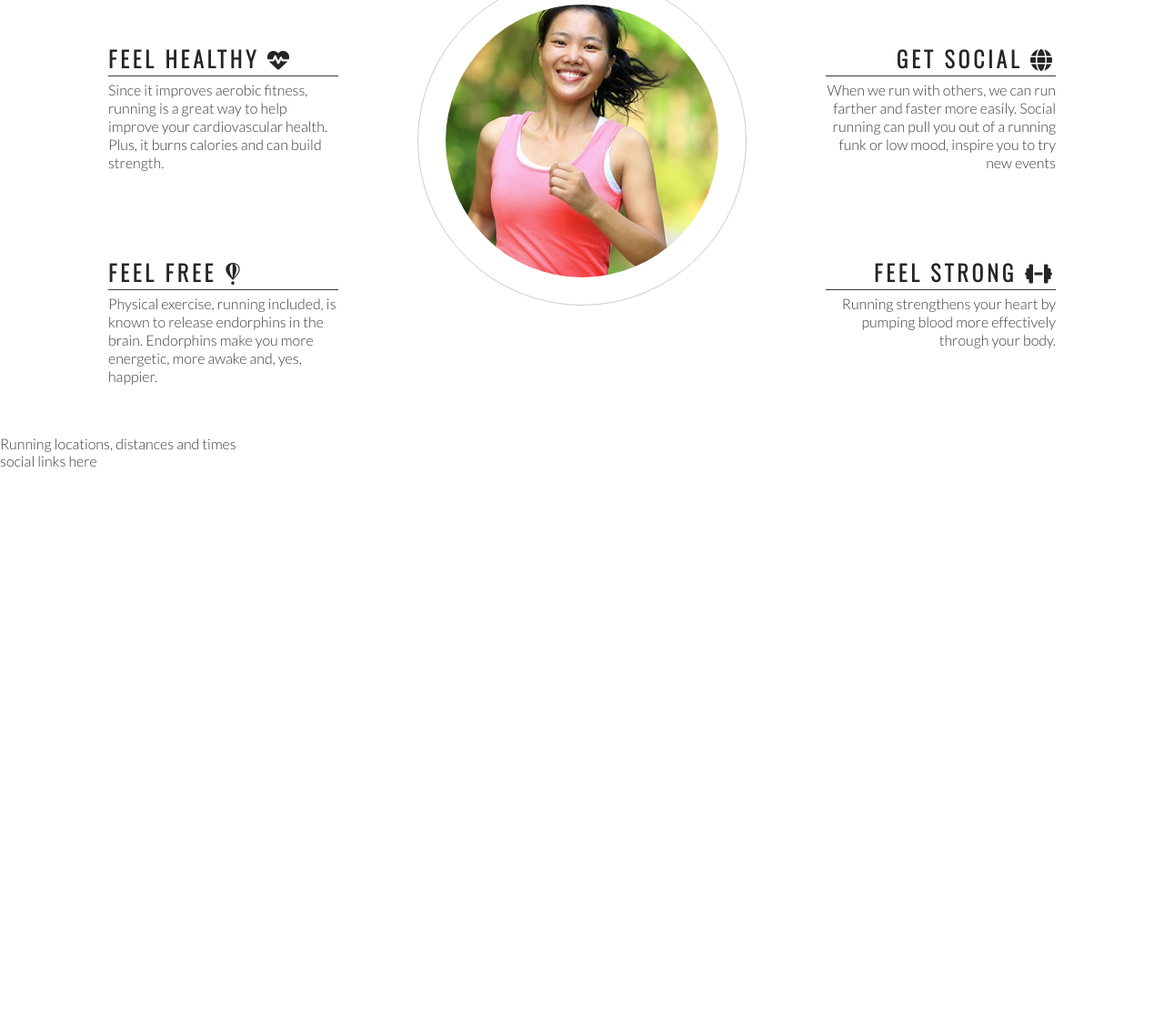
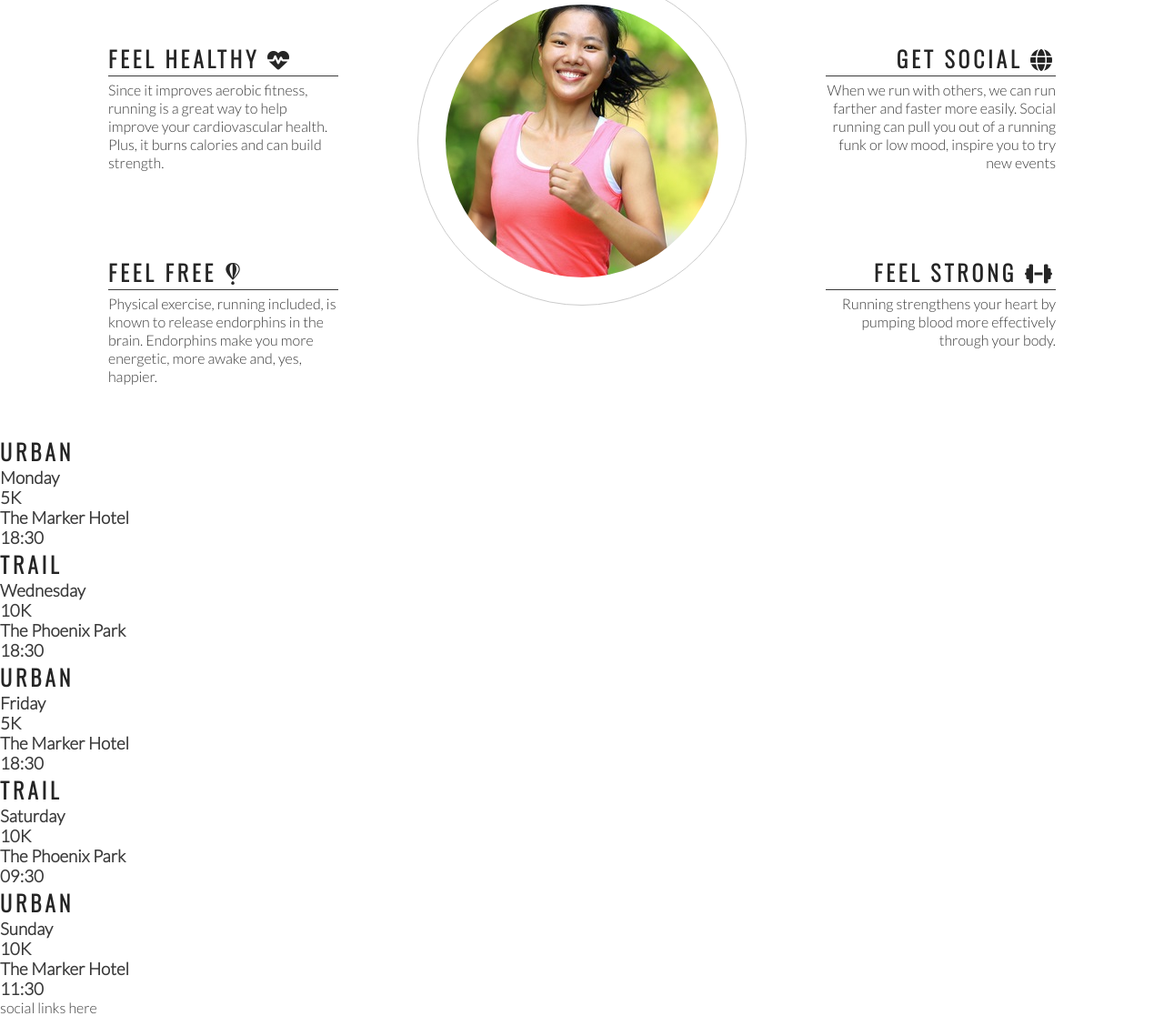
Before and after one commit to giankpetrov/CI-Template, a plain HTML site: page index.html in a window 1280 px wide. Shown: the part 827-1944 px from the top of the page at 91% size. Before the commit the page ends 1343 px from the top, so only its background shows below. Drawn offline with nearby package versions, Linux system fonts and the light colour scheme.

Commit message:
Add meetup times main structure

```diff
--- a/index.html
+++ b/index.html
@@ -87,13 +87,46 @@
         <div id="center-about">
             <div id="circle-container">
                 <div id="circle-cover-bg">
-
                 </div>
             </div>
         </div>
     </section>
     <section>
-        Running locations, distances and times
+        <div>
+            <h2>Urban</h2>
+            <h3>Monday</h3>
+            <h3>5K</h3>
+            <h3>The Marker Hotel</h3>
+            <h3>18:30</h3>
+        </div>
+        <div>
+            <h2>Trail</h2>
+            <h3>Wednesday</h3>
+            <h3>10K</h3>
+            <h3>The Phoenix Park</h3>
+            <h3>18:30</h3>
+        </div>
+        <div>
+            <h2>Urban</h2>
+            <h3>Friday</h3>
+            <h3>5K</h3>
+            <h3>The Marker Hotel</h3>
+            <h3>18:30</h3>
+        </div>
+        <div>
+            <h2>Trail</h2>
+            <h3>Saturday</h3>
+            <h3>10K</h3>
+            <h3>The Phoenix Park</h3>
+            <h3>09:30</h3>
+        </div>
+        <div>
+            <h2>Urban</h2>
+            <h3>Sunday</h3>
+            <h3>10K</h3>
+            <h3>The Marker Hotel</h3>
+            <h3>11:30</h3>
+        </div>
     </section>
     <footer>
         social links here
```
